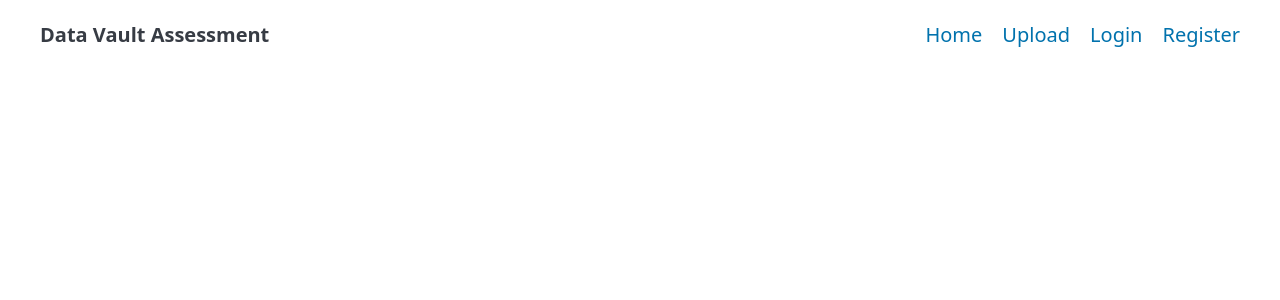
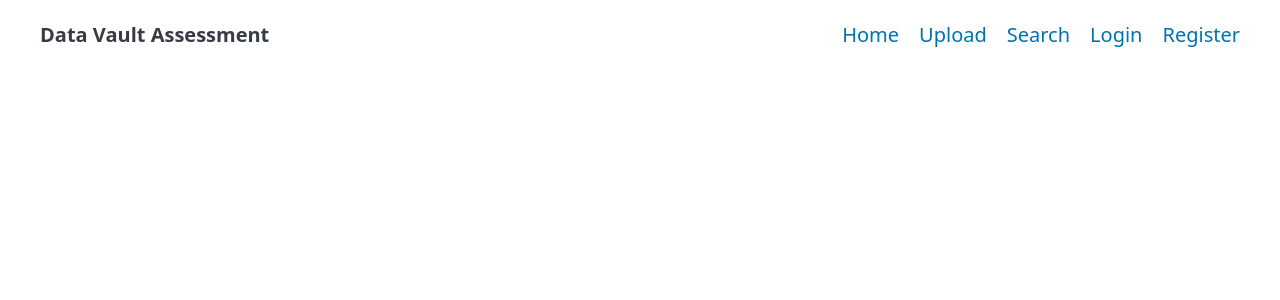
Before and after one commit to Vesta-Nassone/data-vault, a Django app: template documents/templates/documents/base.html in a window 1280 px wide. Shown: the top 300 px of the page. Run offline with Django 5.2, Linux system fonts and the light colour scheme; the template is opened without the code that fills it, so the values that code supplies are empty; parts of the project's set-up code (start-up, migrations or seed data) failed here and were passed over; some libraries are stand-ins or nearby versions.

Commit message:
Add the search menu.

```diff
--- a/documents/templates/documents/base.html
+++ b/documents/templates/documents/base.html
@@ -58,6 +58,7 @@
       <ul>
         <li><a href="{% url 'index' %}">Home</a></li>
         <li><a href="{% url 'upload' %}">Upload</a></li>
+        <li><a href="{% url 'search' %}">Search</a></li>
         {% if user.is_authenticated %}
         <li><span>{{ user.username }}</span></li>
         <li>
```
